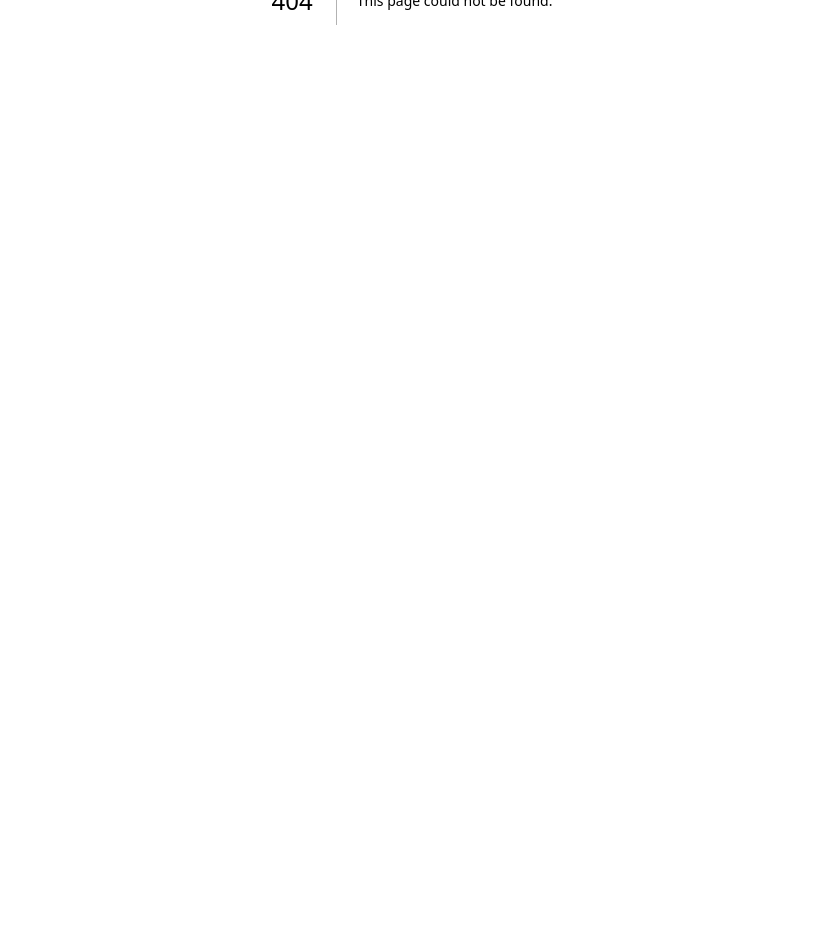
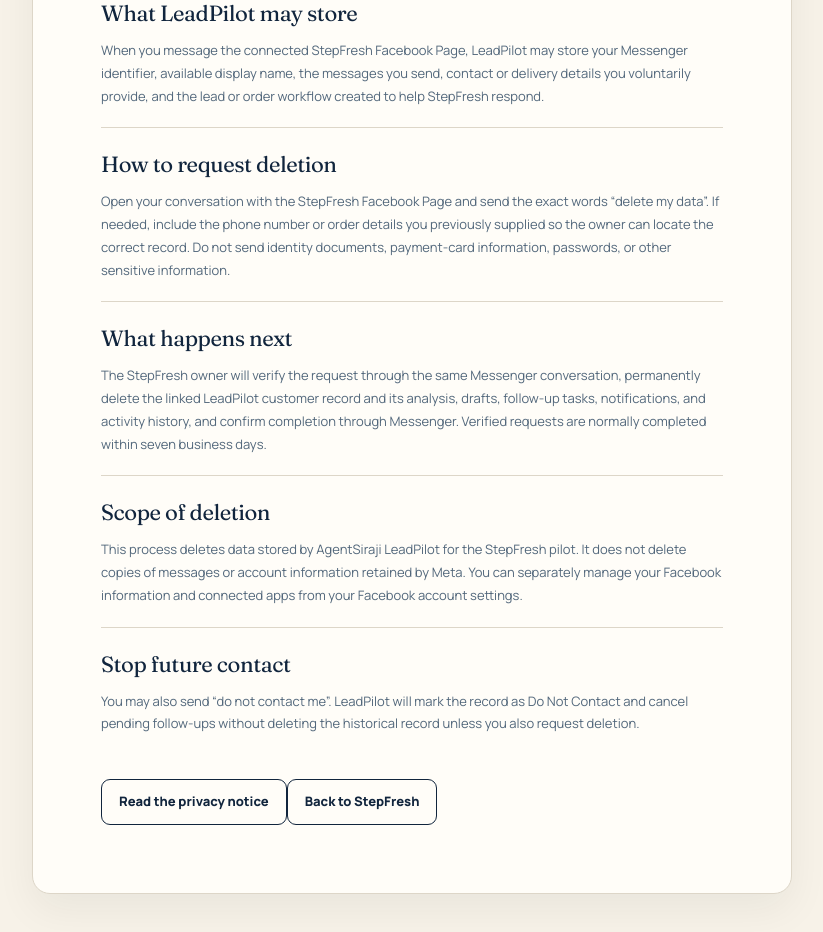
Before and after one commit to Minhazsiraji/AgentSiraji-LeadPilot, a Next.js app: page /data-deletion in a window 1280 px wide. Before the commit this address had no page. Shown: the part 400-1332 px from the top of the page, without its empty margins (228-1051 px from the left). Before the commit the page ends 800 px from the top, so only its background shows below. Built offline with nearby package versions, Linux system fonts and the light colour scheme.

Commit message:
Prepare Meta Messenger App Review package
Add public data deletion instructions, a minimal pages_messaging review package, reviewer and screencast guidance, and regression coverage.

```diff
--- /dev/null
+++ b/app/data-deletion/page.tsx
@@ -0,0 +1,69 @@
+import Link from "next/link";
+
+export const metadata = {
+  title: "Data deletion — AgentSiraji LeadPilot",
+  description: "How a StepFresh Messenger customer can request deletion of data stored by AgentSiraji LeadPilot.",
+};
+
+export default function DataDeletionPage() {
+  return (
+    <main className="privacy-page">
+      <article>
+        <p className="eyebrow">AgentSiraji LeadPilot</p>
+        <h1>Data deletion instructions</h1>
+        <p className="privacy-updated">StepFresh pilot · updated July 31, 2026</p>
+
+        <section>
+          <h2>What LeadPilot may store</h2>
+          <p>
+            When you message the connected StepFresh Facebook Page, LeadPilot may store your Messenger identifier,
+            available display name, the messages you send, contact or delivery details you voluntarily provide, and
+            the lead or order workflow created to help StepFresh respond.
+          </p>
+        </section>
+
+        <section>
+          <h2>How to request deletion</h2>
+          <p>
+            Open your conversation with the StepFresh Facebook Page and send the exact words “delete my data”. If
+            needed, include the phone number or order details you previously supplied so the owner can locate the
+            correct record. Do not send identity documents, payment-card information, passwords, or other sensitive
+            information.
+          </p>
+        </section>
+
+        <section>
+          <h2>What happens next</h2>
+          <p>
+            The StepFresh owner will verify the request through the same Messenger conversation, permanently delete
+            the linked LeadPilot customer record and its analysis, drafts, follow-up tasks, notifications, and activity
+            history, and confirm completion through Messenger. Verified requests are normally completed within seven
+            business days.
+          </p>
+        </section>
+
+        <section>
+          <h2>Scope of deletion</h2>
+          <p>
+            This process deletes data stored by AgentSiraji LeadPilot for the StepFresh pilot. It does not delete copies
+            of messages or account information retained by Meta. You can separately manage your Facebook information
+            and connected apps from your Facebook account settings.
+          </p>
+        </section>
+
+        <section>
+          <h2>Stop future contact</h2>
+          <p>
+            You may also send “do not contact me”. LeadPilot will mark the record as Do Not Contact and cancel pending
+            follow-ups without deleting the historical record unless you also request deletion.
+          </p>
+        </section>
+
+        <div className="button-row">
+          <Link className="button button-secondary" href="/privacy">Read the privacy notice</Link>
+          <Link className="button button-secondary" href="/enquire">Back to StepFresh</Link>
+        </div>
+      </article>
+    </main>
+  );
+}
```
Also changed, not shown: 2 other files (tests, documents, lock files or other folders).
